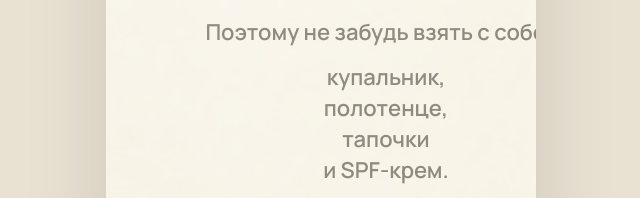
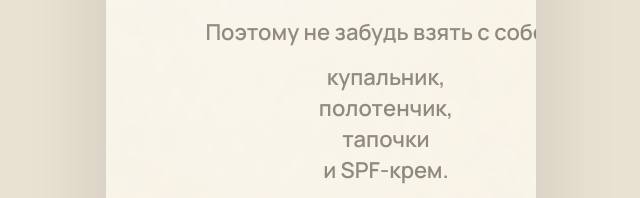
Before and after one commit to amusedbymuseic-hash/belka-party-invitation, a plain HTML site: page index.html in a window 1280 px wide. Shown: the part 3739-3937 px from the top of the page, 319-959 px from the left. Drawn offline with Linux system fonts and the light colour scheme.

Commit message:
Update index.html

```diff
--- a/index.html
+++ b/index.html
@@ -53,7 +53,7 @@
       <div class="copy water-copy reveal">
         <p class="water-title">Программу откроют<br>водные активности 🌊</p>
         <p>Поэтому не забудь взять с собой:</p>
-        <p class="water-list">купальник,<br>полотенце,<br>тапочки<br>и SPF-крем.</p>
+        <p class="water-list">купальник,<br>полотенчик,<br>тапочки<br>и SPF-крем.</p>
         <p class="water-secret">Остальное — сюрприз :)</p>
       </div>
 
```
